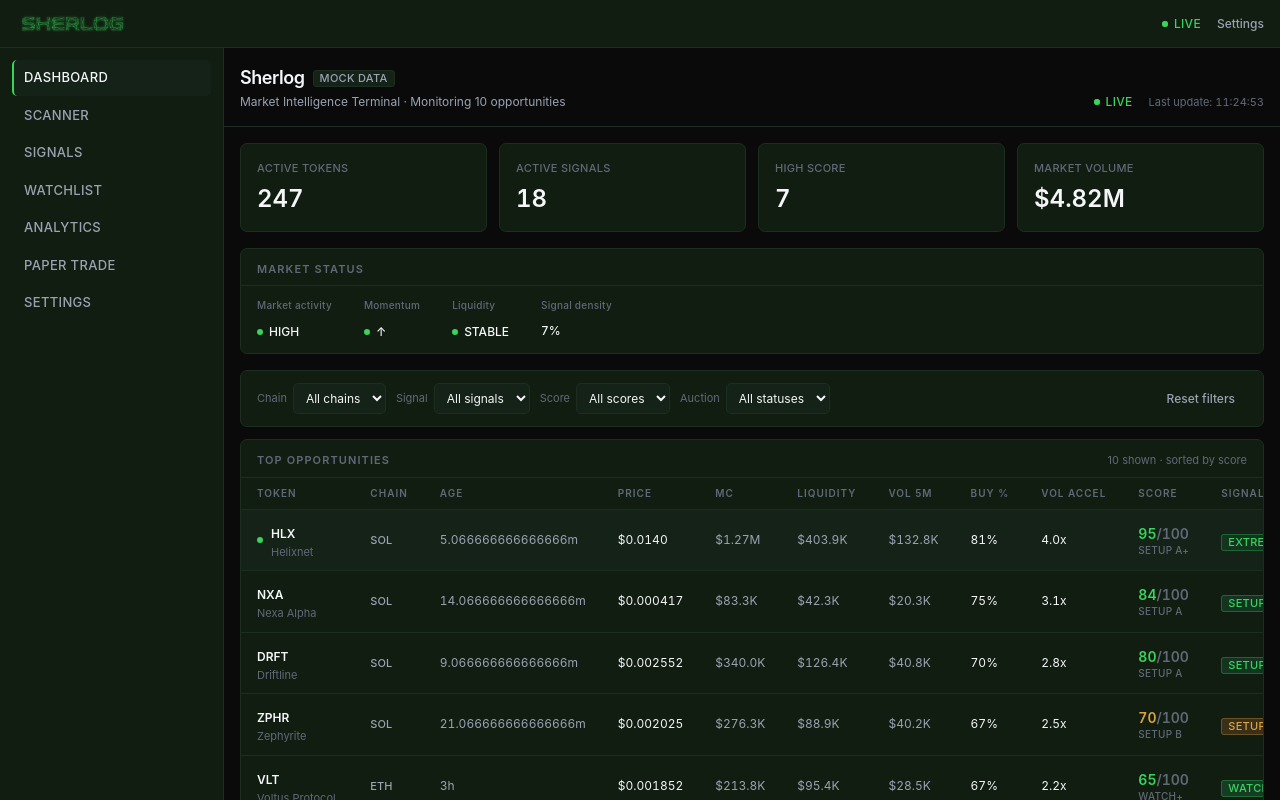
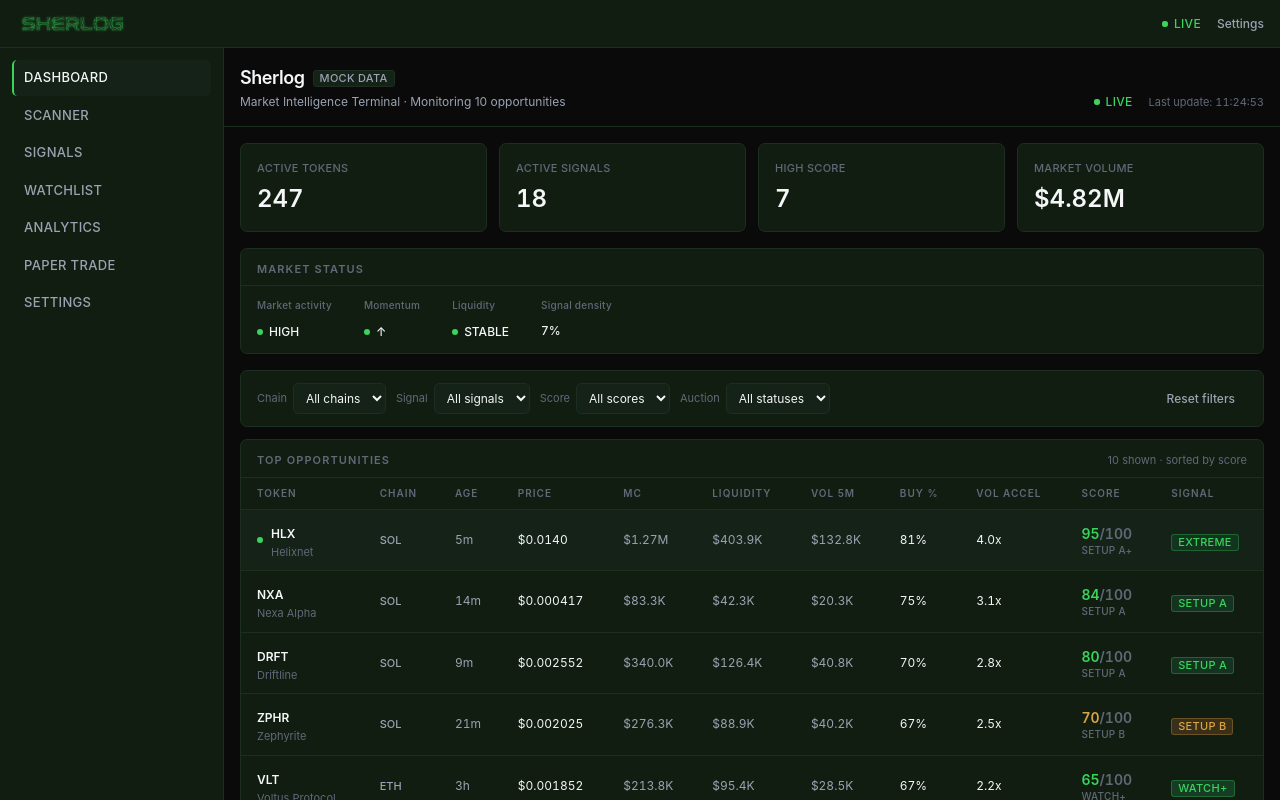
Before and after one commit to victorhmlz/sherlog, a Next.js app: page /dashboard in a window 1280 px wide. Built offline with nearby package versions, Linux system fonts and the light colour scheme.

Commit message:
bugs fixed

```diff
--- a/components/ui/format.js
+++ b/components/ui/format.js
@@ -32,9 +32,20 @@ export function formatMultiplier(value) {
 }
 
 /** Format a token age given in minutes into a compact "Xm/Xh/Xd" label. */
+/**
+ * Format an age in minutes as "Xm"/"Xh"/"Xd". Always rounds to a whole
+ * number, even in the sub-60-minutes branch: `ageMinutes` ticks live
+ * (TASK 04's `tickToken` adds `elapsedMs / 60_000` — a non-terminating
+ * binary fraction — every 4 seconds), so after enough ticks it drifts
+ * to values like `6.399999999999995` purely from floating-point
+ * accumulation. Rendering that raw was a real bug (visible on the live
+ * dashboard after a few minutes), not a display choice — the two other
+ * branches already rounded; this one just hadn't needed to before
+ * TASK 04 existed.
+ */
 export function formatAge(minutes) {
   if (minutes === null || minutes === undefined) return "—";
-  if (minutes < 60) return `${minutes}m`;
+  if (minutes < 60) return `${Math.round(minutes)}m`;
   if (minutes < 1440) return `${Math.round(minutes / 60)}h`;
   return `${Math.round(minutes / 1440)}d`;
 }
```
Also changed, not shown: 2 other files (tests, documents, lock files or other folders).
